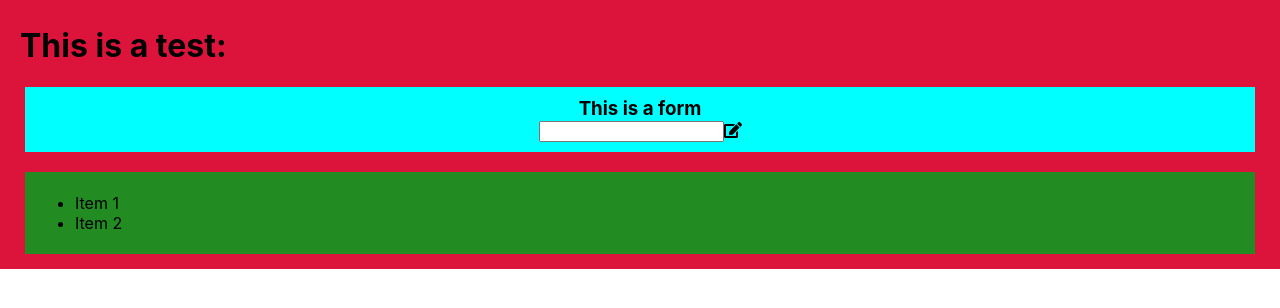
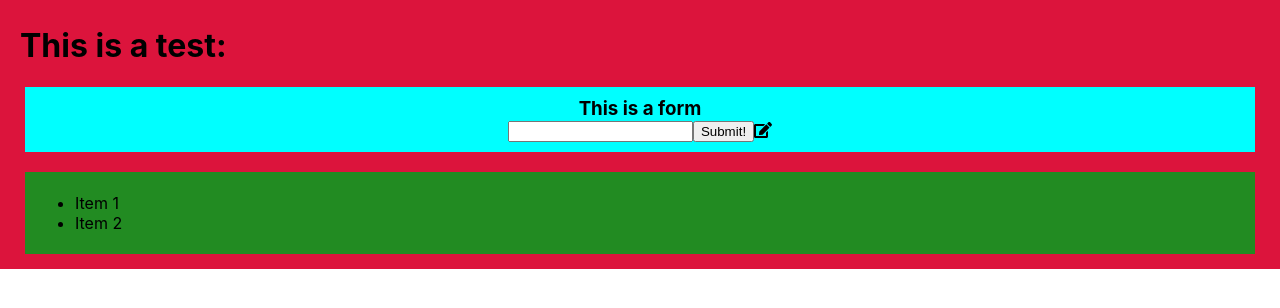
Before and after one commit to RyanLawWilson/test_app, a React (Create React App) app: page / in a window 1280 px wide. Shown: the top 308 px of the page. Built offline with nearby package versions, Linux system fonts and the light colour scheme.

Commit message:
Make submit functionality work

```diff
--- a/src/App.js
+++ b/src/App.js
@@ -7,13 +7,14 @@ import TodoList from './components/TodoList';
 
 function App() {
   const[inputText, setInputText] = useState("");
+  const[todos, setTodos] = useState([]);
 
   return (
     <div className="App">
       <h1>This is a test: {inputText}</h1>
 
-      <Form setInputText={setInputText} />
-      <TodoList />
+      <Form inputText={inputText} todos={todos} setTodos={setTodos} setInputText={setInputText} />
+      <TodoList todos={todos} />
     </div>
   );
 }
--- a/src/components/Form.js
+++ b/src/components/Form.js
@@ -3,7 +3,7 @@ import React from 'react';
 import { FontAwesomeIcon } from '@fortawesome/react-fontawesome'
 import { faEdit } from '@fortawesome/free-solid-svg-icons'
 
-const Form = ({ setInputText }) => {
+const Form = ({ setInputText, todos, setTodos, inputText }) => {
 
 
     const inputTextHandler = (e) => {
@@ -12,12 +12,30 @@ const Form = ({ setInputText }) => {
     };
 
 
+    const submitTodoHandler = (e) => {
+        e.preventDefault();
+
+        // Add a new object to the end of the todos array
+        setTodos([
+            ...todos, { text: inputText, completed: false, id: parseInt(Math.random() * 1000) },
+        ]);
+
+        // Set state of field back to ""
+        setInputText("");
+
+        console.log("Hey!");
+    };
 
 
     return(
         <form>
             <h3>This is a form</h3>
-            <input onChange={inputTextHandler} type='text' />
+
+            {/* UI of input doesn't change unless it is using a state variable */}
+            <input onChange={inputTextHandler} value={inputText} type='text' />
+
+            <button onClick={submitTodoHandler} type="submit">Submit!</button>
+
             <FontAwesomeIcon icon={faEdit} />
         </form>
     );
--- a/src/components/TodoList.js
+++ b/src/components/TodoList.js
@@ -1,6 +1,6 @@
 import { React } from "react";
 
-const TodoList = () => {
+const TodoList = ({ todos }) => {
     return(
         <div className="todo-container">
 
```
